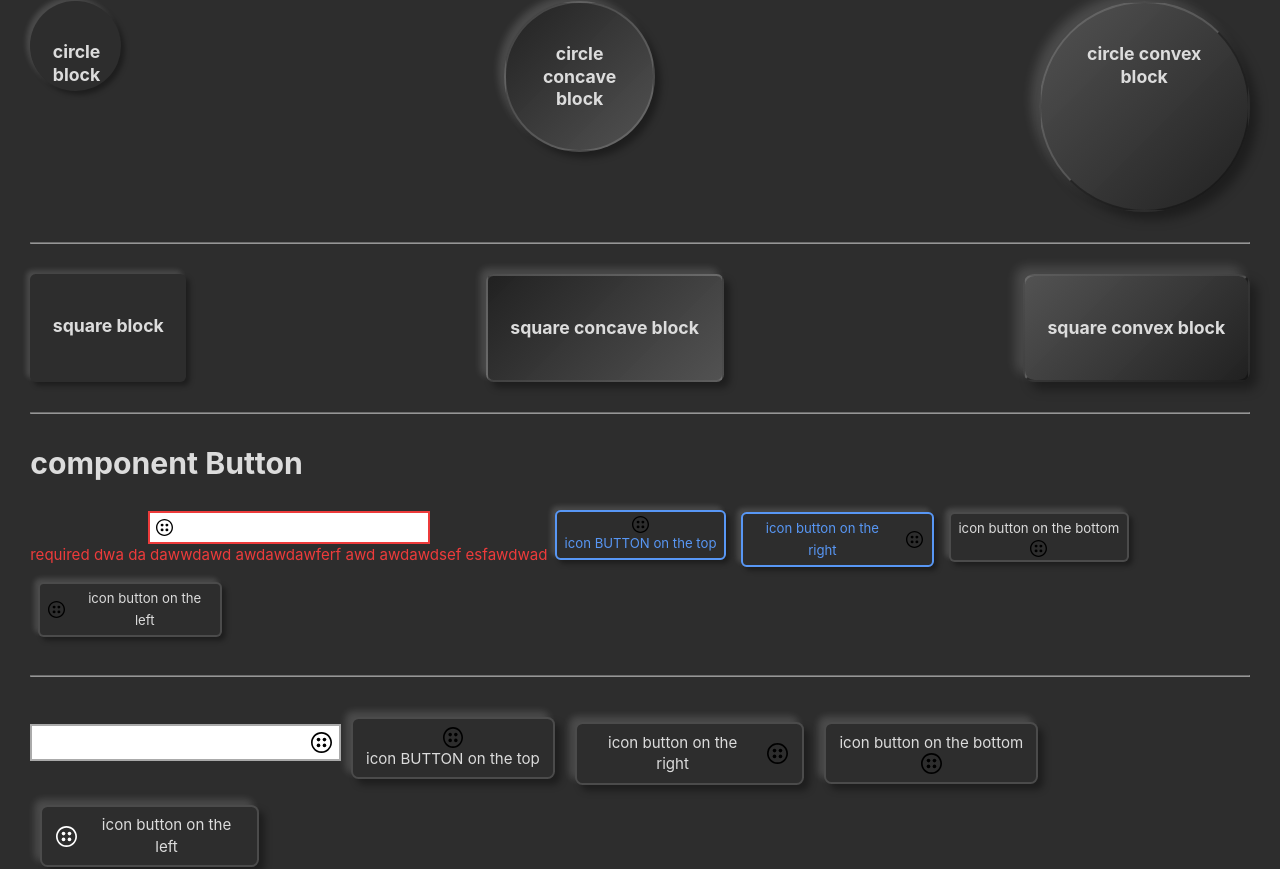
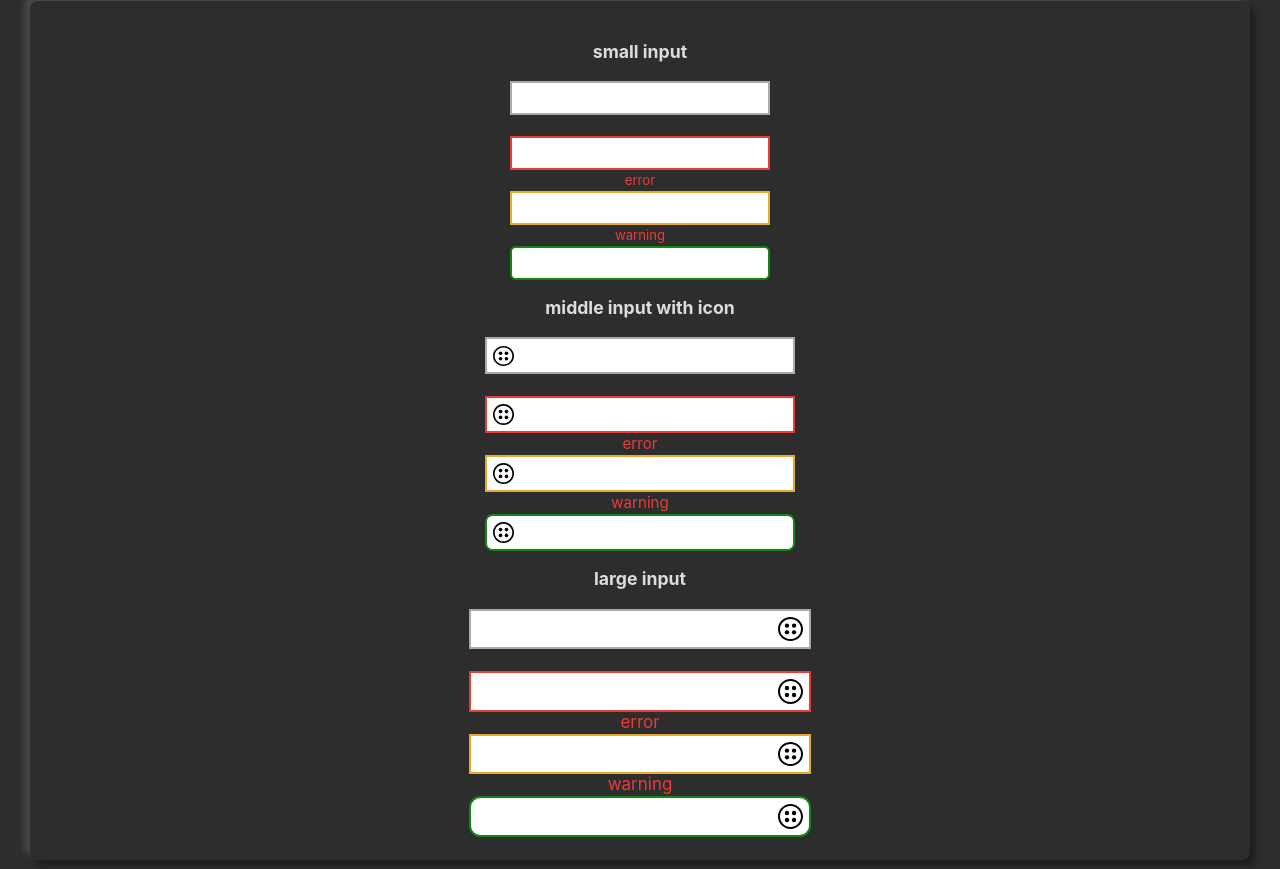
Before and after one commit to devashtar/neomortheme, a React (Create React App) app: page / in a window 1280 px wide. Shown: the part 1283-2152 px from the top of the page. Built offline with nearby package versions, Linux system fonts and the light colour scheme.

Commit message:
completed Input ccomponent

```diff
--- a/src/App.tsx
+++ b/src/App.tsx
@@ -58,71 +58,54 @@ export const App: React.FC<{}> = () => {
       <hr />
 
       <div
-        style={{
-          display: 'flex',
-          justifyContent: 'space-between',
-          textAlign: 'center'
-        }}
+        style={{ padding: '1.5rem', display: 'flex', flexDirection: 'column' }}
+        className='shadow-md'
       >
-        <div
-          style={{ padding: '1.5rem' }}
-          className='shadow-sm circle-small-fixed'
-        >
-          <h3>circle block</h3>
-        </div>
-        <div
-          style={{ padding: '1.5rem' }}
-          className='concave shadow-md circle-middle-fixed'
-        >
-          <h3>circle concave block</h3>
-        </div>
-        <div
-          style={{ padding: '1.5rem' }}
-          className='convex shadow-lg circle-large-fixed'
-        >
-          <h3>circle convex block</h3>
-        </div>
-      </div>
-
-      <hr />
-
-      <div
-        style={{
-          display: 'flex',
-          justifyContent: 'space-between',
-          textAlign: 'center'
-        }}
-      >
-        <div
-          style={{ padding: '1.5rem' }}
-          className='shadow-sm square-sm-fixed'
-        >
-          <h3>square block</h3>
-        </div>
-        <div
-          style={{ padding: '1.5rem' }}
-          className='concave shadow-md square-md-fixed'
-        >
-          <h3>square concave block</h3>
-        </div>
-        <div
-          style={{ padding: '1.5rem' }}
-          className='convex shadow-lg square-lg-fixed'
-        >
-          <h3>square convex block</h3>
-        </div>
+        <h3 style={{ textAlign: 'center' }}>small input</h3>
+        <Input size='small' />
+        <br />
+        <Input size='small' error={'error'} />
+        <Input size='small' warning={'warning'} />
+        <Input size='small' rounded='smoothed' success />
+        <h3 style={{ textAlign: 'center' }}>middle input with icon</h3>
+        <Input size='middle' icon={icon} iconPosition='left' />
+        <br />
+        <Input size='middle' icon={icon} iconPosition='left' error={'error'} />
+        <Input
+          size='middle'
+          icon={icon}
+          iconPosition='left'
+          warning={'warning'}
+        />
+        <Input
+          size='middle'
+          icon={icon}
+          iconPosition='left'
+          rounded='smoothed'
+          success
+        />
+        <h3 style={{ textAlign: 'center' }}>large input</h3>
+        <Input size='large' icon={icon} iconPosition='right' />
+        <br />
+        <Input size='large' icon={icon} iconPosition='right' error={'error'} />
+        <Input
+          size='large'
+          icon={icon}
+          iconPosition='right'
+          warning={'warning'}
+        />
+        <Input
+          size='large'
+          icon={icon}
+          iconPosition='right'
+          rounded='smoothed'
+          success
+        />
       </div>
 
       <hr />
 
       <h1>component Button</h1>
-
-      <Input
-        size='small'
-        icon={icon}
-        iconPosition='left'
-        error={'required dwa da dawwdawd awdawdawferf awd awdawdsef esfawdwad'}
-      />
 
       <Button
         value='icon BUTTON on the top'
@@ -170,8 +153,6 @@ export const App: React.FC<{}> = () => {
 
       <hr />
 
-      <Input size='middle' icon={icon} iconPosition='right' />
-
       <Button
         value='icon BUTTON on the top'
         icon={icon}
@@ -214,8 +195,6 @@ export const App: React.FC<{}> = () => {
       />
 
       <hr />
-
-      <Input type='text' icon={icon} iconPosition='left' size='middle' />
 
       <Button
         value='icon BUTTON on the top'
@@ -376,17 +355,6 @@ export const App: React.FC<{}> = () => {
       />
 
       <hr />
-
-      <Button
-        value='equilateral circle middle button'
-        size='small'
-        type='button'
-        appearance='flat'
-        shape='circle'
-        equilateral
-      />
-
-      <hr />
     </main>
   )
 }
--- a/src/components/Input/index.tsx
+++ b/src/components/Input/index.tsx
@@ -73,7 +73,7 @@ export const Input: React.FC<IProps> = ({
 
   return (
     <div
-      className='input-wrapper'
+      className={'input-wrapper' + ' ' + size}
       style={{
         display: 'inline-flex',
         flexDirection: 'column',
@@ -82,7 +82,7 @@ export const Input: React.FC<IProps> = ({
         width: fullWidth ? '100%' : 'auto'
       }}
     >
-      <div className={size + sideIcon} style={{ position: 'relative' }}>
+      <div className={sideIcon} style={{ position: 'relative' }}>
         <input
           ref={ref}
           id={id}
@@ -97,7 +97,7 @@ export const Input: React.FC<IProps> = ({
         />
         {icon && <img src={icon} alt='' className={iconPosition} />}
       </div>
-      {error && <p>{error}</p>}
+      {(error || warning) && <p>{error || warning}</p>}
     </div>
   )
 }
--- a/src/components/Input/style.scss
+++ b/src/components/Input/style.scss
@@ -15,22 +15,31 @@
     color: var(--red);
   }
 
-  .small img {
+  &.small {
+    img {
       top: calc(50% - 0.5625rem);
       max-width: 1.25rem;
       max-height: 1.125rem;
     }
+    p { font-size: 0.875rem }
+  }
 
-  .middle img {
+  &.middle {
+    img {
       top: calc(50% - 0.6875rem);
       max-width: 1.5rem;
       max-height: 1.375rem;
     }
+    p { font-size: 1rem }
+  }
 
-  .large img {
+  &.large {
+    img {
       top: calc(50% - 0.8125rem);
       max-width: 1.75rem;
       max-height: 1.625rem;
+    }
+    p { font-size: 1.125rem }
   }
 
   input[type=text], input[type=password], input[type=mail] {
```
Lines whose indentation alone changed are shown as unchanged.
